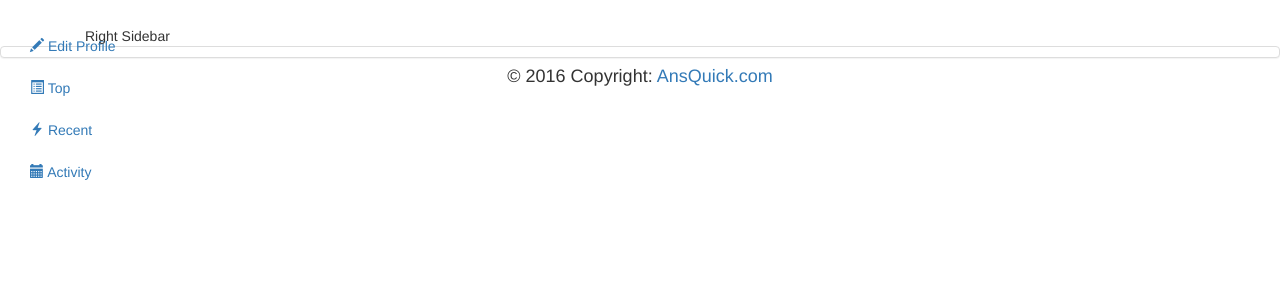
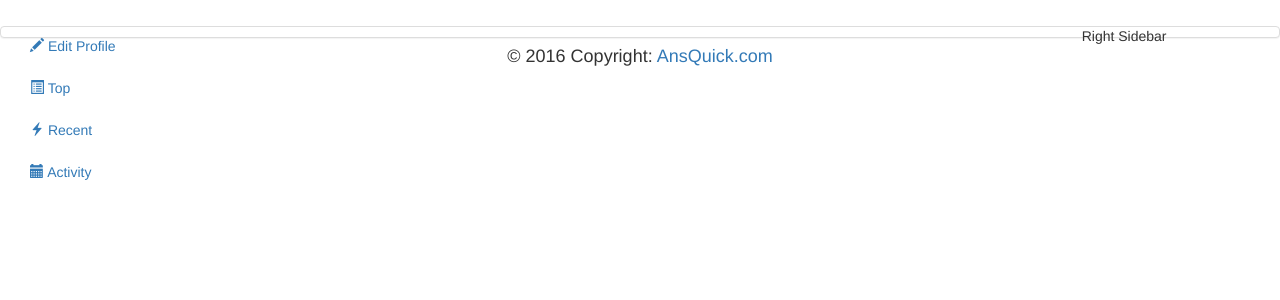
Before and after one commit to rajeshgupta3579/AnsQuick, a CodeIgniter app: page /database/index.php/ansquick/top in a window 1280 px wide. Shown: the part 51-351 px from the top of the page. Run offline with CodeIgniter, Linux system fonts and the light colour scheme; the visitor is signed in with stand-in values (Sample User, id 1); data that the repository does not hold is empty; some libraries are stand-ins or nearby versions.

Commit message:
Rightsidebar fixed

```diff
--- a/application/config/database.php
+++ b/application/config/database.php
@@ -77,7 +77,7 @@ $db['default'] = array(
 	'dsn'	=> '',
 	'hostname' => 'localhost',
 	'username' => 'root',
-	'password' => 'Jindal9@',
+	'password' => 'abc123',
 	'database' => 'ansQuick',
 	'dbdriver' => 'mysqli',
 	'dbprefix' => '',
--- a/application/views/AnsQuick/feedElement.php
+++ b/application/views/AnsQuick/feedElement.php
@@ -218,10 +218,11 @@
               </div>
     </div>
     <?php }?>
-  </div>
     <!-- Right sidebar: A cell that spans 3 columns -->
-    <div class="col-md-3">
+    <div class="col-md-2" style="position: fixed;right: 0;">
       Right Sidebar
     </div>
   </div>
+
+  </div>
 </div>
--- a/application/views/AnsQuick/questionExpand.php
+++ b/application/views/AnsQuick/questionExpand.php
@@ -160,10 +160,11 @@
             </div>
               </div>
     </div>
-  </div>
     <!-- Right sidebar: A cell that spans 3 columns -->
     <div class="col-md-3">
       Right Sidebar
     </div>
   </div>
+
+  </div>
 </div>
```
